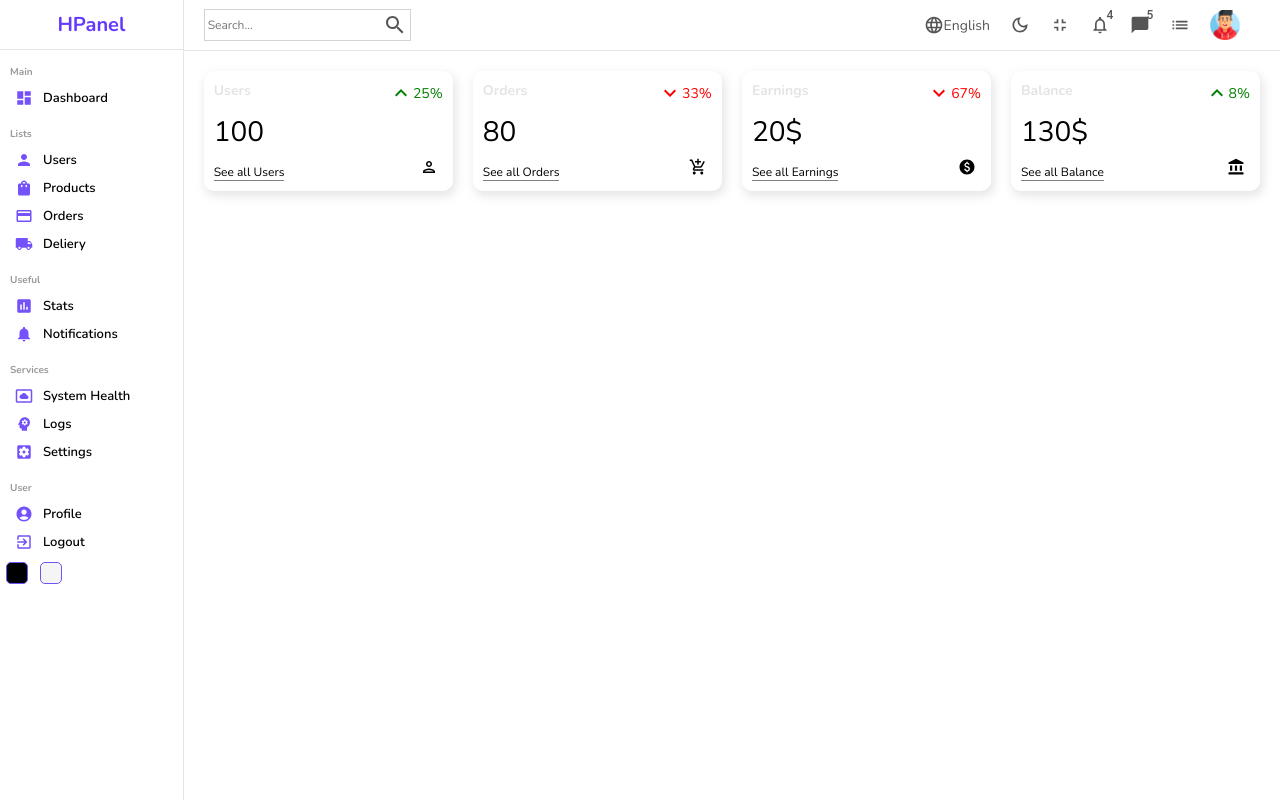
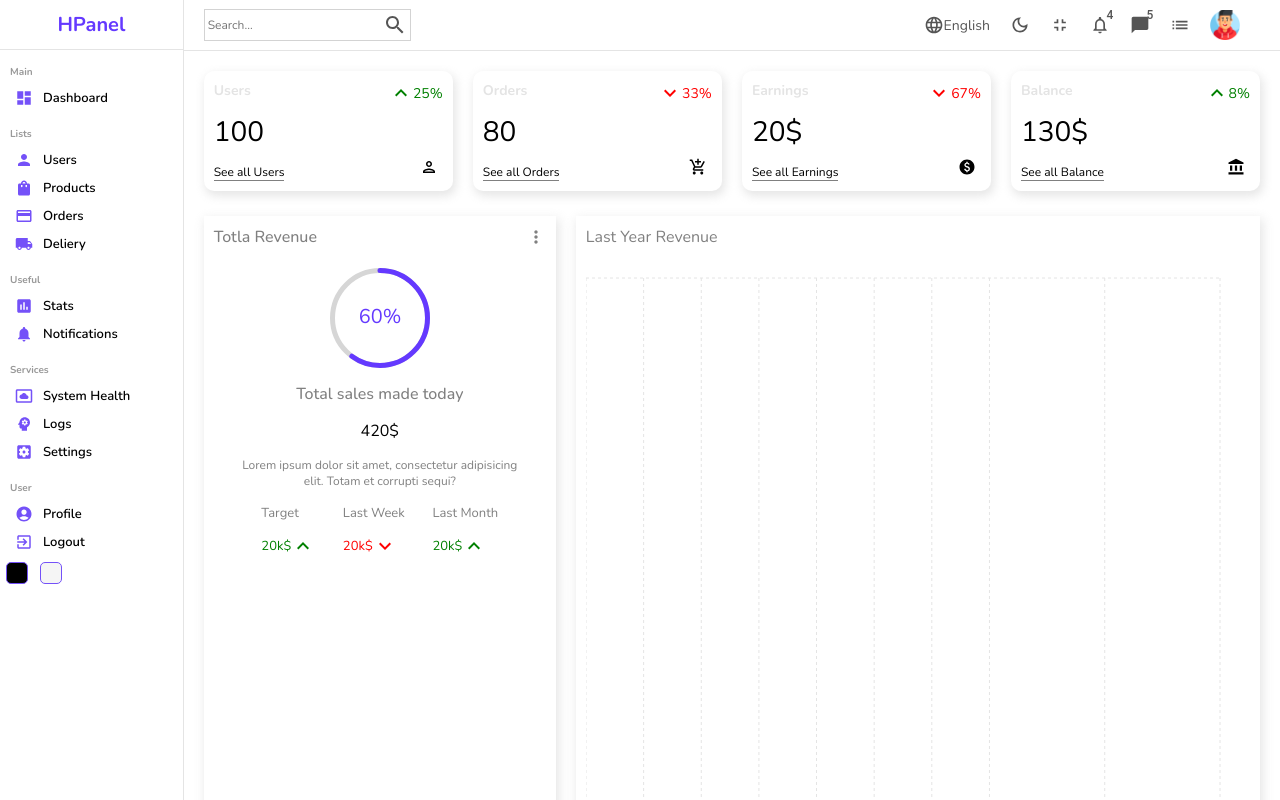
Before and after one commit to hesham1221/admin-dashboard, a React (Create React App) app: page / in a window 1280 px wide. Shown: the top 800 px of the page. Built offline with nearby package versions, Linux system fonts and the light colour scheme; the HTML template or start-up script is replaced by a standard one.

Commit message:
finishing chart

```diff
--- a/package.json
+++ b/package.json
@@ -11,9 +11,11 @@
     "@testing-library/react": "^13.1.1",
     "@testing-library/user-event": "^13.5.0",
     "react": "^18.0.0",
+    "react-circular-progressbar": "^2.0.4",
     "react-dom": "^18.0.0",
     "react-router-dom": "^6.3.0",
     "react-scripts": "5.0.1",
+    "recharts": "^2.1.9",
     "sass": "^1.50.1",
     "web-vitals": "^2.1.4"
   },
--- /dev/null
+++ b/src/components/Chart.js
@@ -0,0 +1,68 @@
+import React from "react";
+import "./chart.scss";
+import {
+  XAxis,
+  YAxis,
+  CartesianGrid,
+  Tooltip,
+  AreaChart,
+  Area,
+  ResponsiveContainer,
+} from "recharts";
+
+const Chart = () => {
+  const data = [
+    {name : 'january' , total : 400},
+    {name : 'febuary' , total : 300},
+    {name : 'march' , total : 500},
+    {name : 'april' , total : 100},
+    {name : 'may' , total : 150},
+    {name : 'june' , total : 700},
+    {name : 'july' , total : 500},
+    {name : 'august' , total : 200},
+    {name : 'september' , total : 230},
+    {name : 'october' , total : 120},
+    {name : 'november' , total : 505},
+    {name : 'december' , total : 201},
+
+  ];
+  return (
+    <div className="chart">
+      <div className="title">
+        Last Year Revenue
+      </div>
+      <ResponsiveContainer width='100%' height='100%'>
+      <AreaChart
+        width={730}
+        height={250}
+        data={data}
+        margin={{ top: 10, right: 30, left: 0, bottom: 0 }}
+      >
+        <defs>
+          <linearGradient id="colorUv" x1="0" y1="0" x2="0" y2="1">
+            <stop offset="5%" stopColor="#8884d8" stopOpacity={0.8} />
+            <stop offset="95%" stopColor="#8884d8" stopOpacity={0} />
+          </linearGradient>
+          <linearGradient id="colorPv" x1="0" y1="0" x2="0" y2="1">
+            <stop offset="5%" stopColor="#82ca9d" stopOpacity={0.8} />
+            <stop offset="95%" stopColor="#82ca9d" stopOpacity={0} />
+          </linearGradient>
+        </defs>
+        <XAxis dataKey="name" stroke="grey" />
+        <CartesianGrid className='chartGrid' strokeDasharray="3 3" />
+        <Tooltip />
+        <Area
+          type="monotone"
+          dataKey="total"
+          stroke="#8884d8"
+          fillOpacity={1}
+          fill="url(#colorUv)"
+        />
+
+      </AreaChart>
+      </ResponsiveContainer>
+    </div>
+  );
+};
+
+export default Chart;
--- /dev/null
+++ b/src/components/FeaturedChart.js
@@ -0,0 +1,41 @@
+import { KeyboardArrowDown, KeyboardArrowUp, MoreVert } from "@mui/icons-material";
+import React from "react";
+import "./featuredChart.scss";
+import { buildStyles, CircularProgressbar } from 'react-circular-progressbar';
+import 'react-circular-progressbar/dist/styles.css';
+
+function FeaturedChart() {
+    const progress = 60
+  return (
+    <div className="featured">
+      <div className="top">
+        <h1 className="title">Totla Revenue</h1>
+        <MoreVert fontSize="small" />
+      </div>
+      <div className="bottom">
+          <div className="featuredChart">
+            <CircularProgressbar styles={buildStyles({pathColor :'#6439ff',textColor:'#6439ff'})} value={progress} text={`${progress}%`} strokeWidth={5} />
+          </div>
+          <p className="title">Total sales made today</p>
+          <p className="amount">420$</p>
+          <p className="desc">Lorem ipsum dolor sit amet, consectetur adipisicing elit. Totam et corrupti sequi?</p>
+            <div className="summary">
+                <div className="item">
+                    <div className="itemTitle">Target</div>
+                    <div className="targetAmount positive">20k$ <KeyboardArrowUp /></div>
+                </div>
+                <div className="item">
+                    <div className="itemTitle">Last Week</div>
+                    <div className="targetAmount negative">20k$ <KeyboardArrowDown /></div>
+                </div>
+                <div className="item">
+                    <div className="itemTitle">Last Month</div>
+                    <div className="targetAmount positive">20k$ <KeyboardArrowUp /></div>
+                </div>
+            </div>
+      </div>
+    </div>
+  );
+}
+
+export default FeaturedChart;
--- /dev/null
+++ b/src/components/chart.scss
@@ -0,0 +1,14 @@
+.chart{
+    flex: 4;
+    -webkit-box-shadow: 2px 4px 10px 1px rgba(0,0,0,0.47);
+    box-shadow: 2px 4px 10px 1px rgba(201,201,201,0.47);
+    padding: 10px;
+    color: grey;
+
+    .title {
+        margin-bottom: 20px;
+    }
+    .chartGrid {
+        stroke: rgb(228, 228, 228);
+    }
+}
--- /dev/null
+++ b/src/components/featuredChart.scss
@@ -0,0 +1,66 @@
+.featured{
+    flex:2;
+    -webkit-box-shadow: 2px 4px 10px 1px rgba(0,0,0,0.47);
+    box-shadow: 2px 4px 10px 1px rgba(201,201,201,0.47);
+    padding: 10px;
+    .top{
+        display: flex;
+        align-items: center;
+        justify-content: space-between;
+        color: gray;
+        .title{
+            font-size: 16px;
+            font-weight: 500;
+        }
+
+    }
+    .bottom{
+        padding: 20px;
+        display: flex;
+        flex-direction: column;
+        justify-content: center;
+        align-items:center;
+        gap: 15px;
+        .featuredChart{
+            width: 100px;
+            height: 100px;
+        }
+        .title{
+            color: gray;
+            font-weight: 500;
+        }
+        .amount{
+           font-style: 30px;
+        }
+        .desc{
+            font-size: 12px;
+            font-weight: 300;
+            color: gray;
+            text-align: center;
+        }
+        .summary{
+            display: flex;
+            align-items: center;
+            justify-content: space-evenly;
+            width: 100%;
+
+            .item{
+                display: flex;
+                flex-direction: column;
+                font-size: 13px;
+                color: gray;
+                .targetAmount{
+                    display: flex;
+                    align-items: center;
+                    margin-top:12px ;
+                }
+                .positive{
+                    color: green;
+                }
+                .negative{
+                    color: red;
+                }
+            }
+        }
+    }
+}
--- a/src/pages/home/Home.js
+++ b/src/pages/home/Home.js
@@ -1,4 +1,6 @@
 import React from "react";
+import Chart from "../../components/Chart";
+import FeaturedChart from "../../components/FeaturedChart";
 import NavBar from "../../components/NavBar";
 import Sidebar from "../../components/Sidebar";
 import Widget from "../../components/Widget";
@@ -42,6 +44,10 @@ const Home = () => {
         <div className="widgets">
           {widgedFetched.map(widged => <Widget {...widged} />)}
         </div>
+        <div className="charts">
+          <FeaturedChart />
+          <Chart />
+        </div>
       </div>
     </div>
   );
--- a/src/pages/home/home.scss
+++ b/src/pages/home/home.scss
@@ -3,10 +3,12 @@
     .home-container{
         flex: 6;
     }
-    .widgets{
+    .widgets , .charts{
         display: flex;
         padding: 20px;
         gap: 20px;
     }
-
+    .charts{
+        padding: 5px 20px;
+    }
 }
```
Also changed, not shown: 1 other file (tests, documents, lock files or other folders).
